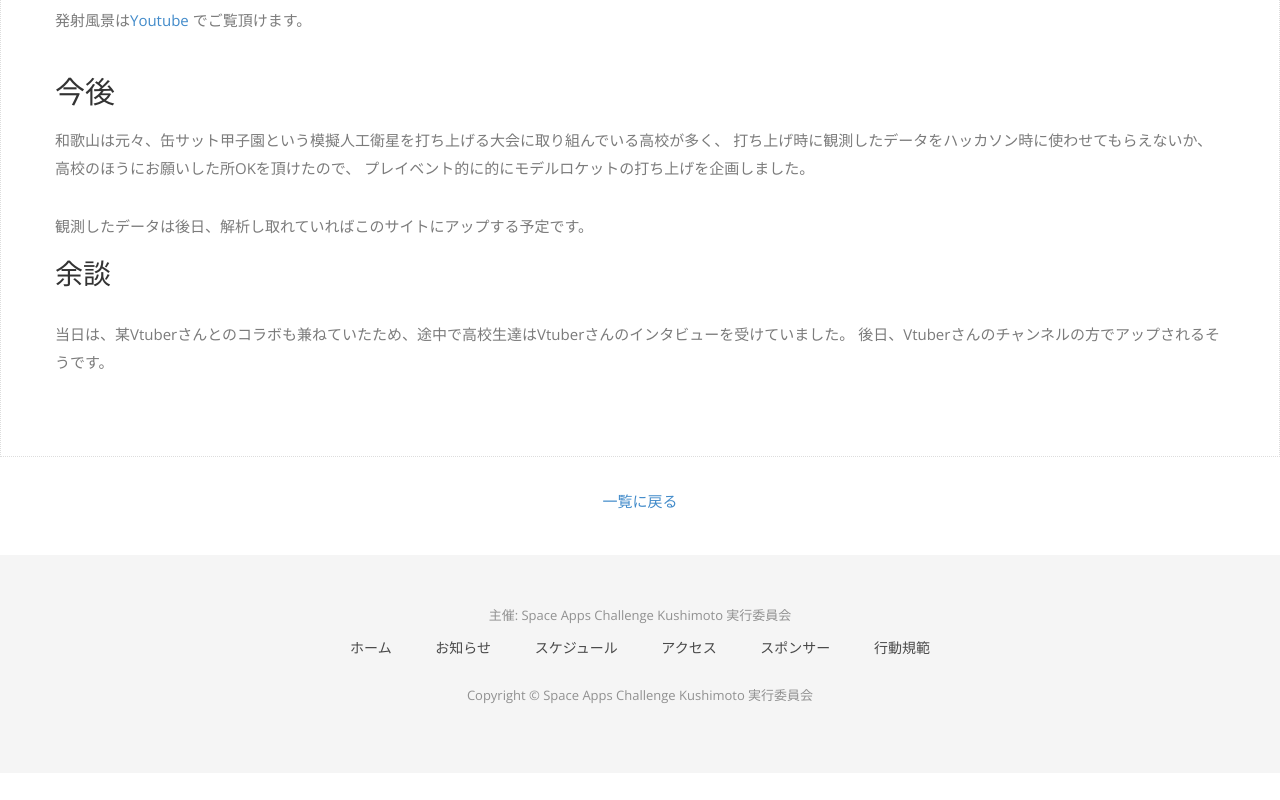
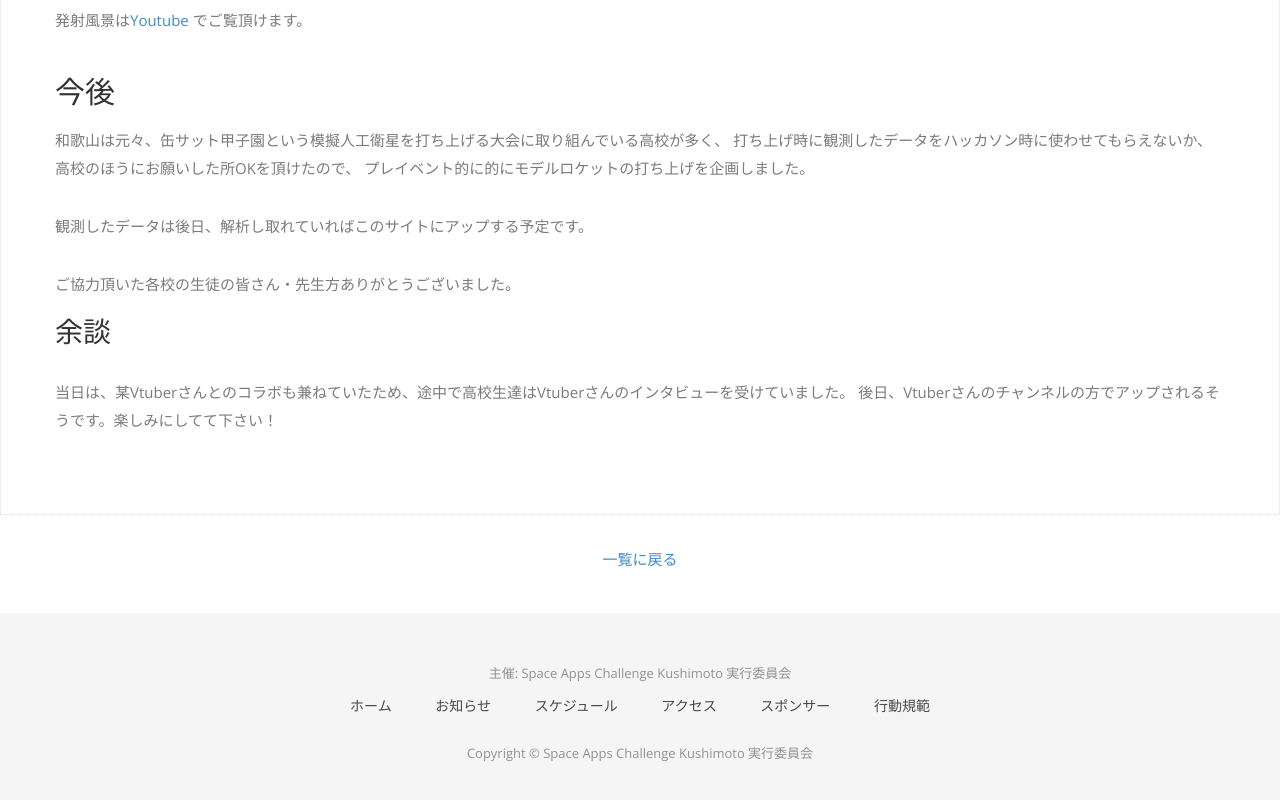
Before and after one commit to naogify/space-apps-kushimoto.github.io, a Jekyll site: the page built from _posts/2019-09-16-model-rocket.md, in a window 1280 px wide and 900 px high, scrolled down 9853 px, cut to the strip 69-869 px from the top of the window. Built offline with Jekyll 4.4.1, drawn with Linux system fonts in a browser that asks for light colours; nearby versions of some CDN libraries; some web fonts are replaced; a script that is not in the unit is left out; before the commit the page ends 10695 px from its top, so only the background shows below that; some of the changed text lies outside the part shown.

Commit message:
fix some

```diff
--- a/_posts/2019-09-16-model-rocket.md
+++ b/_posts/2019-09-16-model-rocket.md
@@ -20,7 +20,7 @@ author: Naoki Ohashi
 ![キャプション]({{site.baseurl}}/img/2019-08-16-01.jpg)
 
 
-打ち上げ準備テント
+打ち上げ準備テント。
 
 ![キャプション]({{site.baseurl}}/img/2019-08-16-02.jpg)
 
@@ -37,19 +37,19 @@ author: Naoki Ohashi
 ![キャプション]({{site.baseurl}}/img/2019-08-16-04.jpg)
 
 
-缶サット（模擬人工衛星）をロケットに積み込み
+缶サット（模擬人工衛星）をロケットに積み込み。
 
 ![キャプション]({{site.baseurl}}/img/2019-08-16-05.jpg)
 
 
-発射台に設置
+発射台に設置。
 
 ![キャプション]({{site.baseurl}}/img/2019-08-16-06.jpg)
 
 ![キャプション]({{site.baseurl}}/img/2019-08-16-07.jpg)
 
 
-各校のロケット
+各校のロケット。
 
 ![キャプション]({{site.baseurl}}/img/2019-08-16-08.jpg)
 
@@ -69,9 +69,9 @@ author: Naoki Ohashi
 
 観測したデータは後日、解析し取れていればこのサイトにアップする予定です。
 
-
+ご協力頂いた各校の生徒の皆さん・先生方ありがとうございました。
 
 ### 余談
 
 当日は、某Vtuberさんとのコラボも兼ねていたため、途中で高校生達はVtuberさんのインタビューを受けていました。
-後日、Vtuberさんのチャンネルの方でアップされるそうです。
+後日、Vtuberさんのチャンネルの方でアップされるそうです。楽しみにしてて下さい！
```
